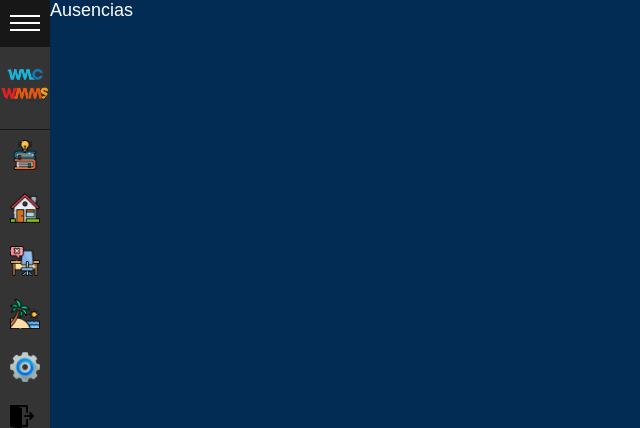
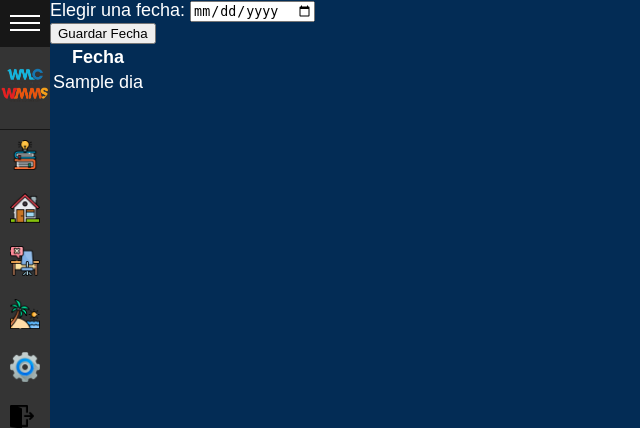
Before and after one commit to embrace23/app_rrhh, a Flask app: template templates/ausencias.html in a window 1280 px wide. Shown: the top 428 px of the page, without its empty margins (0-640 px from the left). Run offline with Flask 3, Linux system fonts and the light colour scheme; the template is opened without the code that fills it: most values are stand-ins (such as "Sample title", 1, 10 or a date in 2020).

Commit message:
guardar ausencias

```diff
--- a/app.py
+++ b/app.py
@@ -1,6 +1,6 @@
 from flask import Flask, render_template, request, redirect, url_for, session
 from flask_session import Session
-from utils import obtener_empleado, guardar_fecha, obtener_dias_estudio, verificar_credenciales, obtener_homeoffice
+from utils import obtener_empleado, guardar_fecha, obtener_dias_estudio, verificar_credenciales, obtener_homeoffice, obtener_ausencias
 import mysql.connector
 
 app = Flask(__name__)
@@ -56,7 +56,8 @@ def ausencias():
     if 'user' in session:
         usuario = session['user']
         empleado = obtener_empleado(usuario)
-        return render_template('ausencias.html', usuario=usuario, empleado=empleado)
+        ausencias = obtener_ausencias(empleado)
+        return render_template('ausencias.html', usuario=usuario, empleado=empleado, ausencias=ausencias)
     else:
         return redirect(url_for('index'))
 
@@ -106,6 +107,10 @@ def guardar_fecha_route():
 def guardar_home_route():
     return guardar_fecha_generico('homeoffice', 'fechaHome')
 
+@app.route('/guardar_ausencias', methods=['POST'])
+def guardar_ausencias_route():
+    return guardar_fecha_generico('ausencias', 'fechaAusencias')
+
 def guardar_fecha_generico(pagina, campo_fecha):
     if 'user' in session:
         correo = session['user']
@@ -117,7 +122,7 @@ def guardar_fecha_generico(pagina, campo_fecha):
         if resultado:
             return redirect(url_for(pagina))
         else:
-            return "Error al garudar la fecha"
+            return "Error al guardar la fecha"
     else:
         return redirect(url_for('index'))
 
--- a/templates/ausencias.html
+++ b/templates/ausencias.html
@@ -60,7 +60,30 @@
     </div>
 
     <div id="mainContainer">
-        Ausencias
+        <form action="/guardar_ausencias" method="POST">
+            <div class="form-group">
+                <label for="fechaAusencias">Elegir una fecha:</label>
+                <input type="date" id="fechaAusencias" name="fechaAusencias" required>
+            </div>
+            <button type="submit">Guardar Fecha</button>
+        </form>
+
+        <div id="diasAusencias">
+            <table>
+                <thead>
+                    <tr>
+                        <th>Fecha</th>
+                    </tr>
+                </thead>
+                <tbody>
+                    {% for dia in ausencias %}
+                    <tr>
+                        <td>{{ dia }}</td>
+                    </tr>
+                    {% endfor %}
+                </tbody>
+            </table>
+        </div>
     </div>
 
     <script src="{{ url_for('static', filename='js/app.js') }}"></script>
```
Also changed, not shown: utils.py (+33 -0 lines), 4 other files.
